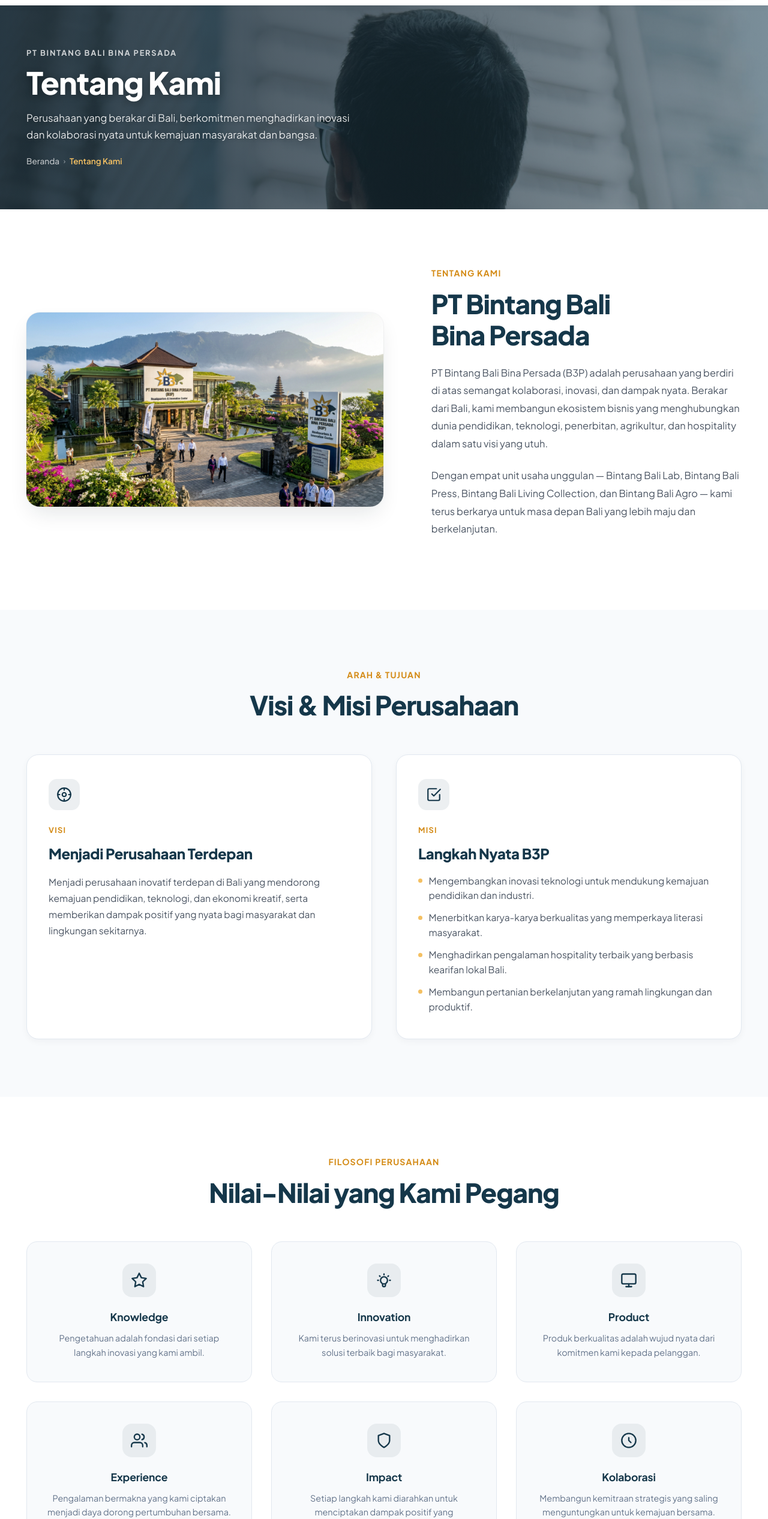
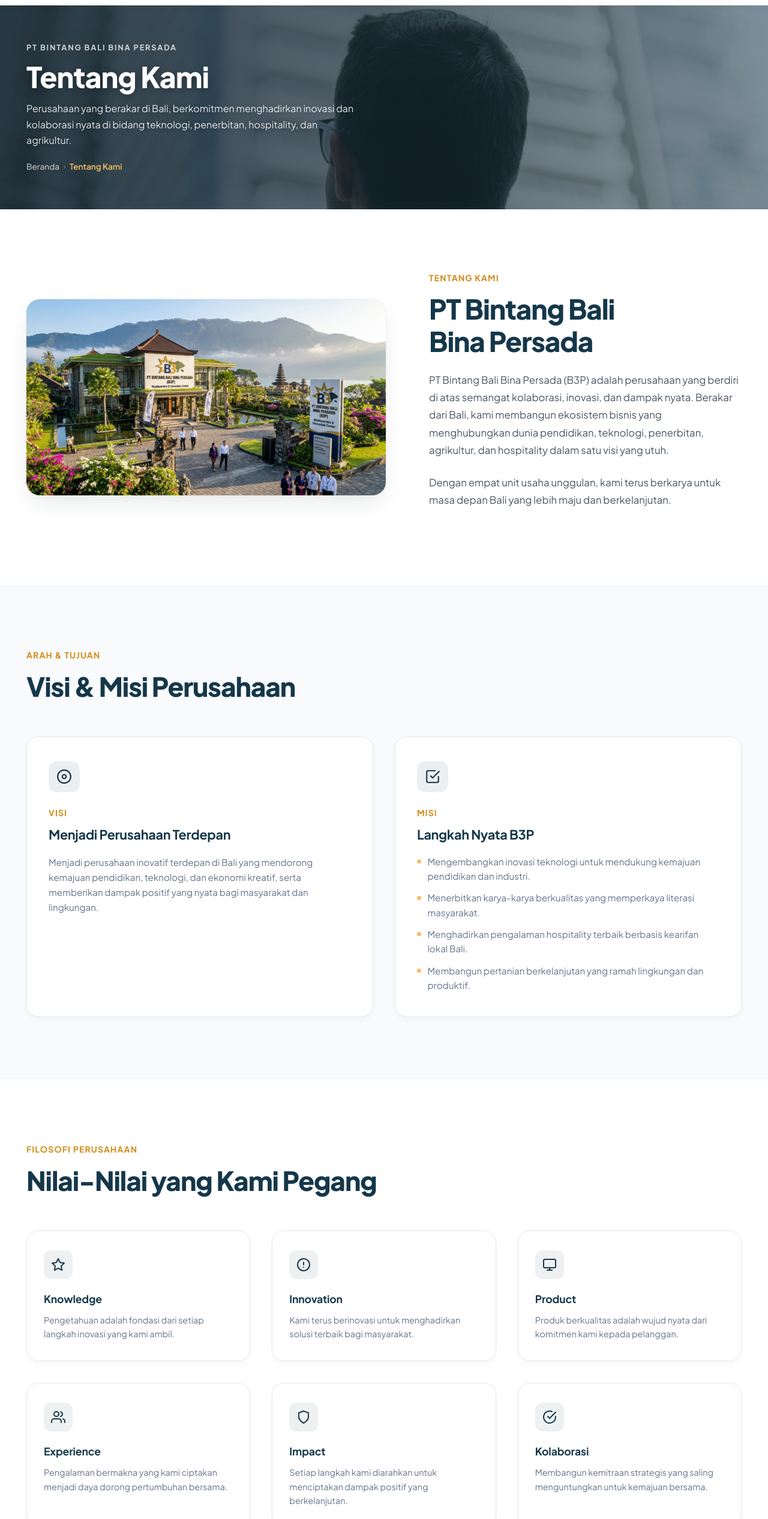
Before and after one commit to ddwooyy/B3P_Web, a plain HTML site: page tentang-kami.html in a window 1280 px wide. Shown: the part 67-2600 px from the top of the page at 60% size. Drawn offline with Linux system fonts and the light colour scheme.

Commit message:
Update halaman Tentang Kami - hero banner, profil, visi misi, nilai perusahaan

```diff
--- a/tentang-kami.html
+++ b/tentang-kami.html
@@ -228,9 +228,9 @@
         }
 
         /* ==========================================================================
-       Page Hero / Banner Section (seperti di gambar referensi)
+       Hero Section — Tentang Kami (Banner pendek seperti referensi)
        ========================================================================== */
-        .page-hero {
+        .hero-section {
             position: relative;
             height: 340px;
             display: flex;
@@ -238,18 +238,18 @@
             background:
                 linear-gradient(to right,
                     rgba(15, 30, 42, 0.72) 0%,
-                    rgba(15, 30, 42, 0.5) 50%,
+                    rgba(15, 30, 42, 0.52) 50%,
                     rgba(15, 30, 42, 0.18) 100%),
                 url('foto_tentang kami/foto hero.png') center/cover no-repeat;
             color: var(--color-white);
             overflow: hidden;
         }
 
-        .page-hero-content {
-            animation: fadeIn 0.7s ease-out;
+        .hero-content {
+            animation: fadeIn 0.8s ease-out;
         }
 
-        .page-hero-label {
+        .hero-tagline {
             font-size: 0.8rem;
             font-weight: 700;
             letter-spacing: 0.14em;
@@ -258,18 +258,18 @@
             margin-bottom: 0.65rem;
         }
 
-        .page-hero-title {
-            font-size: clamp(2rem, 4.5vw, 3.2rem);
+        .hero-title {
+            font-size: clamp(2rem, 4.5vw, 3rem);
             font-weight: 800;
             line-height: 1.15;
             color: var(--color-white);
-            margin-bottom: 1rem;
+            margin-bottom: 0.85rem;
             text-shadow: 0 3px 12px rgba(0, 0, 0, 0.3);
             letter-spacing: -0.02em;
         }
 
-        .page-hero-desc {
-            font-size: clamp(0.9rem, 1.6vw, 1.05rem);
+        .hero-subtitle {
+            font-size: clamp(0.9rem, 1.6vw, 1rem);
             font-weight: 400;
             color: rgba(255, 255, 255, 0.88);
             max-width: 560px;
@@ -299,30 +299,30 @@
 
         .breadcrumb-sep {
             font-size: 0.75rem;
-            color: rgba(255, 255, 255, 0.45);
+            color: rgba(255, 255, 255, 0.4);
         }
 
-        .breadcrumb-current {
+        .breadcrumb-active {
             color: var(--color-gold);
             font-weight: 600;
         }
 
         /* ==========================================================================
-       Tentang Kami — Konten Utama
+       Tentang Kami Section — Profil Perusahaan
        ========================================================================== */
-        .about-main {
-            padding: 6rem 0;
+        .about-section {
+            padding: 6.5rem 0;
             background-color: var(--color-white);
+            position: relative;
         }
 
         .about-grid {
             display: grid;
             grid-template-columns: 1.15fr 1fr;
             align-items: center;
-            gap: 5rem;
+            gap: 4.5rem;
         }
 
-        /* Gambar di kiri */
         .about-image-wrapper {
             position: relative;
             border-radius: 22px;
@@ -334,7 +334,7 @@
         .about-image {
             width: 100%;
             height: auto;
-            max-height: 500px;
+            max-height: 480px;
             object-fit: cover;
             display: block;
             transition: transform 0.6s cubic-bezier(0.16, 1, 0.3, 1);
@@ -344,7 +344,6 @@
             transform: scale(1.03);
         }
 
-        /* Teks di kanan */
         .about-content {
             display: flex;
             flex-direction: column;
@@ -362,7 +361,7 @@
         }
 
         .about-title {
-            font-size: clamp(2rem, 3.5vw, 2.75rem);
+            font-size: clamp(2.1rem, 3.8vw, 2.85rem);
             font-weight: 800;
             line-height: 1.2;
             letter-spacing: -0.025em;
@@ -371,22 +370,22 @@
         }
 
         .about-description {
-            font-size: 1.025rem;
-            line-height: 1.8;
+            font-size: 1.05rem;
+            line-height: 1.75;
             color: #4b5563;
             margin-bottom: 1.5rem;
+            max-width: 520px;
         }
 
         /* ==========================================================================
-       Visi Misi Section
+       Visi & Misi Section
        ========================================================================== */
         .visi-misi-section {
-            padding: 6rem 0;
+            padding: 6.5rem 0;
             background-color: #f8fafc;
         }
 
         .section-header {
-            text-align: center;
             margin-bottom: 3.5rem;
         }
 
@@ -401,26 +400,30 @@
         }
 
         .section-title {
-            font-size: clamp(2rem, 3.5vw, 2.75rem);
+            font-size: clamp(2.1rem, 3.8vw, 2.75rem);
             font-weight: 800;
-            line-height: 1.2;
+            line-height: 1.25;
             letter-spacing: -0.025em;
             color: var(--color-primary);
         }
 
         .visi-misi-grid {
             display: grid;
-            grid-template-columns: 1fr 1fr;
-            gap: 2.5rem;
+            grid-template-columns: repeat(2, 1fr);
+            gap: 2.25rem;
         }
 
         .vm-card {
             background-color: var(--color-white);
             border-radius: 20px;
+            border: 1px solid #e2e8f0;
+            overflow: hidden;
+            display: flex;
+            flex-direction: column;
+            transition: var(--transition-smooth);
+            position: relative;
+            box-shadow: 0 4px 12px rgba(15, 30, 42, 0.03);
             padding: 2.5rem 2.25rem;
-            border: 1px solid #e2e8f0;
-            box-shadow: 0 4px 12px rgba(15, 30, 42, 0.04);
-            transition: var(--transition-smooth);
         }
 
         .vm-card:hover {
@@ -447,26 +450,27 @@
         }
 
         .vm-label {
-            font-size: 0.8rem;
+            font-size: 0.875rem;
             font-weight: 700;
-            letter-spacing: 0.1em;
+            letter-spacing: 0.08em;
             text-transform: uppercase;
             color: #d48b16;
             margin-bottom: 0.65rem;
         }
 
         .vm-title {
-            font-size: 1.5rem;
-            font-weight: 800;
+            font-size: 1.35rem;
+            font-weight: 700;
             color: var(--color-primary);
             margin-bottom: 1rem;
             letter-spacing: -0.015em;
         }
 
         .vm-text {
-            font-size: 0.975rem;
-            line-height: 1.75;
-            color: #4b5563;
+            font-size: 0.95rem;
+            line-height: 1.65;
+            color: var(--color-text-muted);
+            flex-grow: 1;
         }
 
         .vm-list {
@@ -480,9 +484,9 @@
             display: flex;
             align-items: flex-start;
             gap: 0.65rem;
-            font-size: 0.975rem;
+            font-size: 0.95rem;
             line-height: 1.6;
-            color: #4b5563;
+            color: var(--color-text-muted);
         }
 
         .vm-list li::before {
@@ -499,48 +503,49 @@
        Nilai Perusahaan Section
        ========================================================================== */
         .values-section {
-            padding: 6rem 0;
+            padding: 6.5rem 0;
             background-color: var(--color-white);
         }
 
         .values-grid {
             display: grid;
             grid-template-columns: repeat(3, 1fr);
-            gap: 2rem;
-            margin-top: 3.5rem;
+            gap: 2.25rem;
         }
 
         .value-card {
-            background-color: #f8fafc;
-            border-radius: 18px;
-            padding: 2.25rem 2rem;
+            background-color: var(--color-white);
+            border-radius: 20px;
             border: 1px solid #e2e8f0;
-            text-align: center;
+            overflow: hidden;
+            display: flex;
+            flex-direction: column;
             transition: var(--transition-smooth);
+            box-shadow: 0 4px 12px rgba(15, 30, 42, 0.03);
+            padding: 2rem 1.75rem;
         }
 
         .value-card:hover {
             transform: translateY(-4px);
-            box-shadow: 0 12px 28px rgba(15, 30, 42, 0.07);
+            box-shadow: 0 16px 32px rgba(15, 30, 42, 0.08);
             border-color: #cbd5e1;
-            background-color: var(--color-white);
         }
 
         .value-icon {
-            width: 56px;
-            height: 56px;
+            width: 48px;
+            height: 48px;
             background-color: rgba(21, 55, 74, 0.07);
-            border-radius: 16px;
+            border-radius: 12px;
             display: flex;
             align-items: center;
             justify-content: center;
-            margin: 0 auto 1.25rem auto;
+            margin-bottom: 1.25rem;
             color: var(--color-primary);
         }
 
         .value-icon svg {
-            width: 28px;
-            height: 28px;
+            width: 24px;
+            height: 24px;
         }
 
         .value-title {
@@ -562,7 +567,14 @@
        ========================================================================== */
         .cta-section {
             padding: 4.5rem 0 3rem 0;
-            background-color: #f8fafc;
+            background-color: var(--color-white);
+        }
+
+        .cta-container {
+            width: 100%;
+            max-width: 1420px;
+            margin: 0 auto;
+            padding: 0 clamp(1.5rem, 3.5vw, 3.5rem);
         }
 
         .cta-banner {
@@ -787,7 +799,7 @@
         }
 
         /* ==========================================================================
-       Responsive Styles
+       Responsive Styles (Mobile & Tablet)
        ========================================================================== */
         @media (max-width: 992px) {
             .navbar {
@@ -836,8 +848,17 @@
                 font-size: 0.85rem;
             }
 
-            .page-hero {
+            .hero-section {
                 height: 280px;
+                background:
+                    linear-gradient(to bottom,
+                        rgba(15, 30, 42, 0.78) 0%,
+                        rgba(15, 30, 42, 0.5) 100%),
+                    url('foto_tentang kami/foto hero.png') center/cover no-repeat;
+            }
+
+            .about-section {
+                padding: 4.5rem 0;
             }
 
             .about-grid {
@@ -845,13 +866,26 @@
                 gap: 2.75rem;
             }
 
+            .about-description {
+                max-width: 100%;
+            }
+
+            .visi-misi-section {
+                padding: 4.5rem 0;
+            }
+
             .visi-misi-grid {
                 grid-template-columns: 1fr;
                 gap: 2rem;
             }
 
+            .values-section {
+                padding: 4.5rem 0;
+            }
+
             .values-grid {
-                grid-template-columns: 1fr 1fr;
+                grid-template-columns: repeat(2, 1fr);
+                gap: 2rem;
             }
 
             .cta-banner {
@@ -898,11 +932,11 @@
                 text-align: center;
             }
 
-            .page-hero {
+            .hero-section {
                 height: 260px;
             }
 
-            .about-main {
+            .about-section {
                 padding: 3.5rem 0;
             }
 
@@ -919,7 +953,7 @@
             }
 
             .cta-section {
-                padding: 3rem 0 2rem 0;
+                padding: 3.5rem 0 2rem 0;
             }
 
             .cta-banner {
@@ -986,7 +1020,7 @@
                     </li>
                 </ul>
 
-                <!-- Action Buttons -->
+                <!-- Action Buttons (Search & Hubungi Kami) -->
                 <div class="nav-actions">
                     <!-- Tombol Pencarian -->
                     <button class="search-btn" aria-label="Buka Pencarian" title="Cari">
@@ -1015,41 +1049,41 @@
     <main>
 
         <!-- ==========================================================================
-           Page Hero / Banner — Tentang Kami
+           Hero Section — Tentang Kami
            ========================================================================== -->
-        <section class="page-hero">
+        <section class="hero-section">
             <div class="container">
-                <div class="page-hero-content">
-                    <!-- Label kecil di atas -->
-                    <p class="page-hero-label">PT BINTANG BALI BINA PERSADA</p>
+                <div class="hero-content">
+                    <!-- Label kecil -->
+                    <p class="hero-tagline">PT BINTANG BALI BINA PERSADA</p>
 
                     <!-- Judul Halaman -->
-                    <h1 class="page-hero-title">Tentang Kami</h1>
+                    <h1 class="hero-title">Tentang Kami</h1>
 
                     <!-- Deskripsi Singkat -->
-                    <p class="page-hero-desc">
+                    <p class="hero-subtitle">
                         Perusahaan yang berakar di Bali, berkomitmen menghadirkan inovasi
-                        dan kolaborasi nyata untuk kemajuan masyarakat dan bangsa.
+                        dan kolaborasi nyata di bidang teknologi, penerbitan, hospitality, dan agrikultur.
                     </p>
 
                     <!-- Breadcrumb -->
                     <nav class="breadcrumb" aria-label="Breadcrumb">
                         <a href="index.html">Beranda</a>
-                        <span class="breadcrumb-sep">›</span>
-                        <span class="breadcrumb-current">Tentang Kami</span>
+                        <span class="breadcrumb-sep">&rsaquo;</span>
+                        <span class="breadcrumb-active">Tentang Kami</span>
                     </nav>
                 </div>
             </div>
         </section>
 
         <!-- ==========================================================================
-           Tentang Kami — Profil Perusahaan (Gambar kiri, Teks kanan)
+           Tentang Kami — Profil Perusahaan
            ========================================================================== -->
-        <section class="about-main">
+        <section class="about-section" id="tentang-kami">
             <div class="container">
                 <div class="about-grid">
 
-                    <!-- Gambar Gedung / Foto Perusahaan (di kiri) -->
+                    <!-- Gambar Kiri -->
                     <div class="about-image-wrapper">
                         <img src="assets/gedungPT1.jpg"
                             alt="Kantor Pusat PT Bintang Bali Bina Persada"
@@ -1057,7 +1091,7 @@
                             width="1408" height="768" loading="lazy">
                     </div>
 
-                    <!-- Konten Teks (di kanan) -->
+                    <!-- Teks Kanan -->
                     <div class="about-content">
                         <span class="about-tagline">TENTANG KAMI</span>
                         <h2 class="about-title">
@@ -1071,9 +1105,8 @@
                             penerbitan, agrikultur, dan hospitality dalam satu visi yang utuh.
                         </p>
                         <p class="about-description">
-                            Dengan empat unit usaha unggulan — Bintang Bali Lab, Bintang Bali Press,
-                            Bintang Bali Living Collection, dan Bintang Bali Agro — kami terus berkarya
-                            untuk masa depan Bali yang lebih maju dan berkelanjutan.
+                            Dengan empat unit usaha unggulan, kami terus berkarya untuk masa depan
+                            Bali yang lebih maju dan berkelanjutan.
                         </p>
                     </div>
 
@@ -1092,6 +1125,7 @@
                 </div>
 
                 <div class="visi-misi-grid">
+
                     <!-- Visi -->
                     <div class="vm-card">
                         <div class="vm-icon">
@@ -1099,10 +1133,6 @@
                                 stroke-linecap="round" stroke-linejoin="round">
                                 <circle cx="12" cy="12" r="10"></circle>
                                 <circle cx="12" cy="12" r="3"></circle>
-                                <line x1="12" y1="2" x2="12" y2="5"></line>
-                                <line x1="12" y1="19" x2="12" y2="22"></line>
-                                <line x1="2" y1="12" x2="5" y2="12"></line>
-                                <line x1="19" y1="12" x2="22" y2="12"></line>
                             </svg>
                         </div>
                         <p class="vm-label">VISI</p>
@@ -1110,7 +1140,7 @@
                         <p class="vm-text">
                             Menjadi perusahaan inovatif terdepan di Bali yang mendorong kemajuan
                             pendidikan, teknologi, dan ekonomi kreatif, serta memberikan dampak
-                            positif yang nyata bagi masyarakat dan lingkungan sekitarnya.
+                            positif yang nyata bagi masyarakat dan lingkungan.
                         </p>
                     </div>
 
@@ -1128,16 +1158,17 @@
                         <ul class="vm-list">
                             <li>Mengembangkan inovasi teknologi untuk mendukung kemajuan pendidikan dan industri.</li>
                             <li>Menerbitkan karya-karya berkualitas yang memperkaya literasi masyarakat.</li>
-                            <li>Menghadirkan pengalaman hospitality terbaik yang berbasis kearifan lokal Bali.</li>
+                            <li>Menghadirkan pengalaman hospitality terbaik berbasis kearifan lokal Bali.</li>
                             <li>Membangun pertanian berkelanjutan yang ramah lingkungan dan produktif.</li>
                         </ul>
                     </div>
+
                 </div>
             </div>
         </section>
 
         <!-- ==========================================================================
-           Nilai-Nilai Perusahaan
+           Nilai Perusahaan Section
            ========================================================================== -->
         <section class="values-section" id="filosofi">
             <div class="container">
@@ -1147,7 +1178,7 @@
                 </div>
 
                 <div class="values-grid">
-                    <!-- Nilai 1 -->
+
                     <div class="value-card">
                         <div class="value-icon">
                             <svg viewBox="0 0 24 24" fill="none" stroke="currentColor" stroke-width="2"
@@ -1159,19 +1190,19 @@
                         <p class="value-desc">Pengetahuan adalah fondasi dari setiap langkah inovasi yang kami ambil.</p>
                     </div>
 
-                    <!-- Nilai 2 -->
                     <div class="value-card">
                         <div class="value-icon">
                             <svg viewBox="0 0 24 24" fill="none" stroke="currentColor" stroke-width="2"
                                 stroke-linecap="round" stroke-linejoin="round">
-                                <path d="M9.663 17h4.673M12 3v1m6.364 1.636l-.707.707M21 12h-1M4 12H3m3.343-5.657l-.707-.707m2.828 9.9a5 5 0 1 1 7.072 0l-.548.547A3.374 3.374 0 0 0 14 18.469V19a2 2 0 1 1-4 0v-.531c0-.895-.356-1.754-.988-2.386l-.548-.547z"></path>
+                                <circle cx="12" cy="12" r="10"></circle>
+                                <line x1="12" y1="8" x2="12" y2="12"></line>
+                                <line x1="12" y1="16" x2="12.01" y2="16"></line>
                             </svg>
                         </div>
                         <h3 class="value-title">Innovation</h3>
                         <p class="value-desc">Kami terus berinovasi untuk menghadirkan solusi terbaik bagi masyarakat.</p>
                     </div>
 
-                    <!-- Nilai 3 -->
                     <div class="value-card">
                         <div class="value-icon">
                             <svg viewBox="0 0 24 24" fill="none" stroke="currentColor" stroke-width="2"
@@ -1185,7 +1216,6 @@
                         <p class="value-desc">Produk berkualitas adalah wujud nyata dari komitmen kami kepada pelanggan.</p>
                     </div>
 
-                    <!-- Nilai 4 -->
                     <div class="value-card">
                         <div class="value-icon">
                             <svg viewBox="0 0 24 24" fill="none" stroke="currentColor" stroke-width="2"
@@ -1200,7 +1230,6 @@
                         <p class="value-desc">Pengalaman bermakna yang kami ciptakan menjadi daya dorong pertumbuhan bersama.</p>
                     </div>
 
-                    <!-- Nilai 5 -->
                     <div class="value-card">
                         <div class="value-icon">
                             <svg viewBox="0 0 24 24" fill="none" stroke="currentColor" stroke-width="2"
@@ -1212,27 +1241,27 @@
                         <p class="value-desc">Setiap langkah kami diarahkan untuk menciptakan dampak positif yang berkelanjutan.</p>
                     </div>
 
-                    <!-- Nilai 6 -->
                     <div class="value-card">
                         <div class="value-icon">
                             <svg viewBox="0 0 24 24" fill="none" stroke="currentColor" stroke-width="2"
                                 stroke-linecap="round" stroke-linejoin="round">
-                                <path d="M12 2C6.48 2 2 6.48 2 12s4.48 10 10 10 10-4.48 10-10S17.52 2 12 2z"></path>
-                                <path d="M12 8v4l3 3"></path>
+                                <path d="M22 11.08V12a10 10 0 1 1-5.93-9.14"></path>
+                                <polyline points="22 4 12 14.01 9 11.01"></polyline>
                             </svg>
                         </div>
                         <h3 class="value-title">Kolaborasi</h3>
                         <p class="value-desc">Membangun kemitraan strategis yang saling menguntungkan untuk kemajuan bersama.</p>
                     </div>
+
                 </div>
             </div>
         </section>
 
         <!-- ==========================================================================
-           CTA Banner
+           CTA Banner Section
            ========================================================================== -->
         <section class="cta-section">
-            <div class="container">
+            <div class="cta-container">
                 <div class="cta-banner">
                     <div class="cta-content">
                         <h2 class="cta-title">Bersama B3P, Menuju Bali yang Lebih Baik</h2>
@@ -1258,6 +1287,7 @@
     <footer class="site-footer" id="kontak">
         <div class="footer-container">
             <div class="footer-grid">
+
                 <!-- Kolom 1: Profil Perusahaan -->
                 <div class="footer-brand">
                     <img src="foto_tentang kami/logo bintang bali bin persada.png"
@@ -1321,6 +1351,7 @@
                         </li>
                     </ul>
                 </div>
+
             </div>
 
             <!-- Footer Bottom Bar -->
@@ -1332,7 +1363,7 @@
     </footer>
 
     <!-- ==========================================================================
-       JavaScript Interaktif
+       JavaScript Interaktif (Toggle Mobile Menu & Responsive Handling)
        ========================================================================== -->
     <script>
         const menuToggle = document.getElementById('menuToggle');
@@ -1345,6 +1376,7 @@
                 menuToggle.setAttribute('aria-expanded', isOpen);
             });
 
+            // Menutup menu saat link diklik pada mode mobile
             document.querySelectorAll('.nav-link').forEach(link => {
                 link.addEventListener('click', () => {
                     navMenu.classList.remove('open');
```
